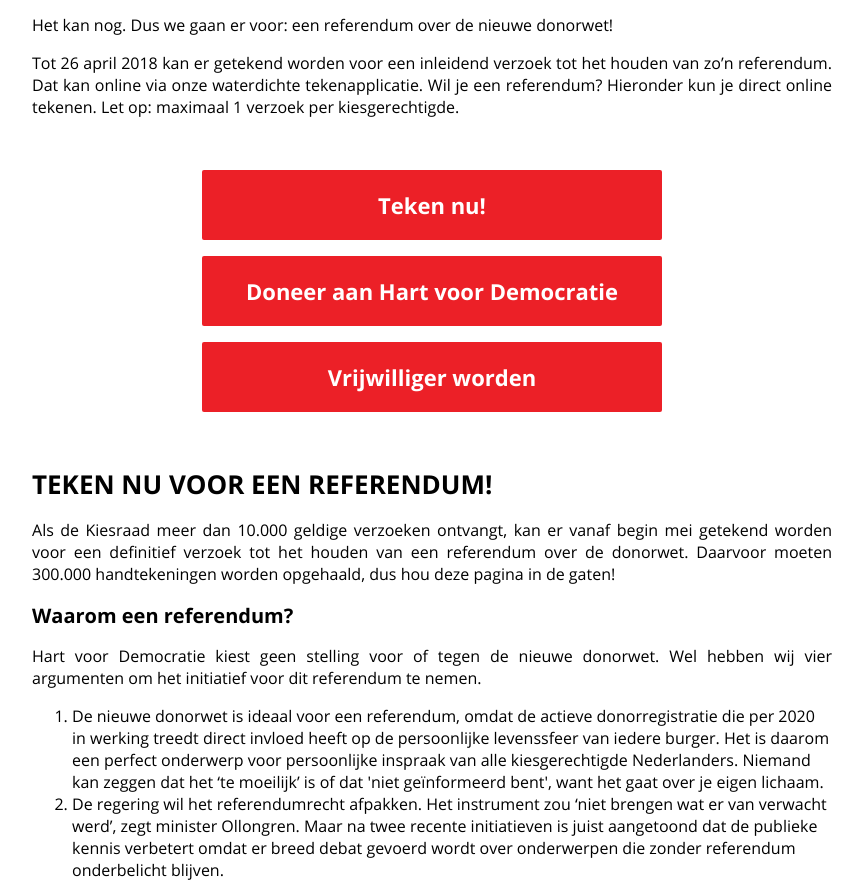
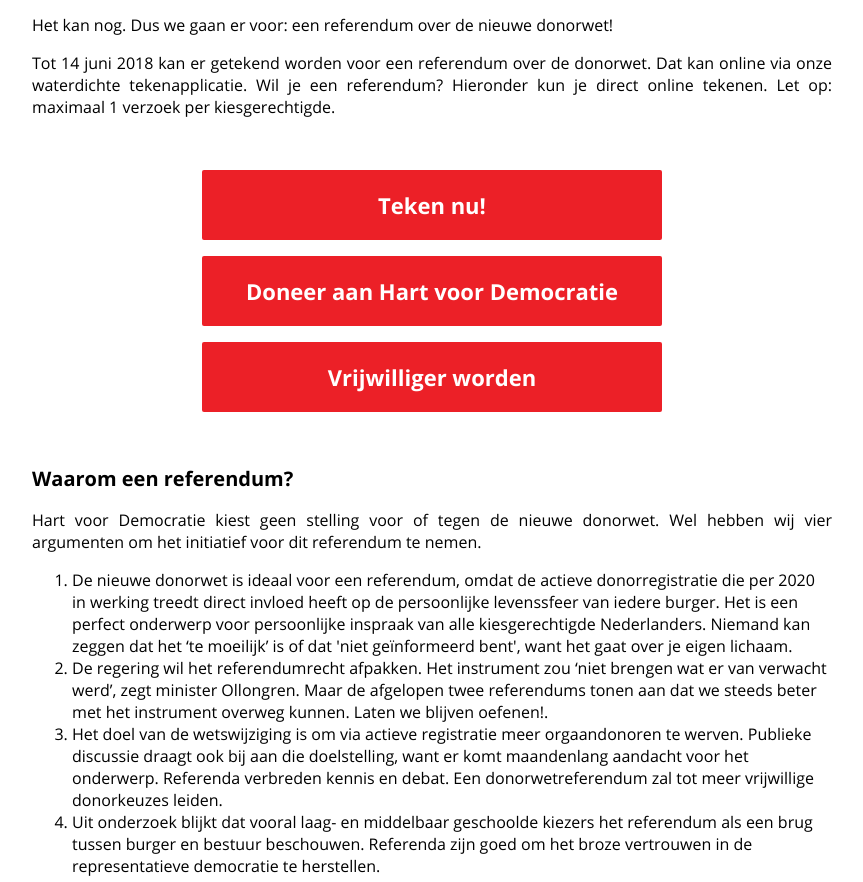
Before and after one commit to GeenPeil/hartvoordemocratie.nl, a plain HTML site: page index.html in a window 1280 px wide. Shown: the part 533-1415 px from the top of the page, without its empty margins (208-1071 px from the left). Drawn offline with Linux system fonts and the light colour scheme.

Commit message:
Update index.html
Teksten aangepast voor Ronde 2, argumenten ingekort.

```diff
--- a/index.html
+++ b/index.html
@@ -36,21 +36,20 @@
 
 		<h1>TEKEN NU VOOR EEN REFERENDUM OVER DE DONORWET</h1>
 		<p>Het kan nog. Dus we gaan er voor: een referendum over de nieuwe donorwet!</p>
-		<p>Tot 26 april 2018 kan er getekend worden voor een inleidend verzoek tot het houden van zo’n referendum. Dat kan online via onze waterdichte tekenapplicatie. Wil je een referendum? Hieronder kun je direct online tekenen. Let op: maximaal 1 verzoek per kiesgerechtigde.</p>
+		<p>Tot 14 juni 2018 kan er getekend worden voor een referendum over de donorwet. Dat kan online via onze waterdichte tekenapplicatie. Wil je een referendum? Hieronder kun je direct online tekenen. Let op: maximaal 1 verzoek per kiesgerechtigde.</p>
 		<div class="center space">
 			<p><a href="https://referendum.nl/#/voorwaarden" class="btn">Teken nu!</a></p>
 			<p><a href="/doneer.html" class="btn">Doneer aan Hart voor Democratie</a></p>
 			<p><a href="https://actie.hartvoordemocratie.nl" class="btn">Vrijwilliger worden</a></p>
 		</div>
-		<h1>TEKEN NU VOOR EEN REFERENDUM!</h1>
-		<p>Als de Kiesraad meer dan 10.000 geldige verzoeken ontvangt, kan er vanaf begin mei getekend worden voor een deﬁnitief verzoek tot het houden van een referendum over de donorwet. Daarvoor moeten 300.000 handtekeningen worden opgehaald, dus hou deze pagina in de gaten!</p>
+
 		<h2>Waarom een referendum?</h2>
 		<p>Hart voor Democratie kiest geen stelling voor of tegen de nieuwe donorwet. Wel hebben wij vier argumenten om het initiatief voor dit referendum te nemen.</p>
 		<ol>
-			<li>De nieuwe donorwet is ideaal voor een referendum, omdat de actieve donorregistratie die per 2020 in werking treedt direct invloed heeft op de persoonlijke levenssfeer van iedere burger. Het is daarom een perfect onderwerp voor persoonlijke inspraak van alle kiesgerechtigde Nederlanders. Niemand kan zeggen dat het ‘te moeilijk’ is of dat 'niet geïnformeerd bent', want het gaat over je eigen lichaam.</li>
-			<li>De regering wil het referendumrecht afpakken. Het instrument zou ‘niet brengen wat er van verwacht werd’, zegt minister Ollongren. Maar na twee recente initiatieven is juist aangetoond dat de publieke kennis verbetert omdat er breed debat gevoerd wordt over onderwerpen die zonder referendum onderbelicht blijven.</li>
-			<li>Het doel van de wetswijziging is om via actieve registratie meer orgaandonoren te werven. Publieke discussie draagt ook bij aan die doelstelling. Referenda verbreden kennis en debat. Behalve discussie over deze ethische en grondwettelijke kwesties, zal een donorwetreferendum ook het bewijs leveren dat meer debat tot meer vrijwillige donorkeuzes leidt.</li>
-			<li>Uit onderzoek blijkt dat vooral laag- en middelbaar geschoolde kiezers het referendum als een brug tussen burger en bestuur beschouwen in een tijd waarin grote beslissingen te vaak, te hoog boven hun hoofd worden genomen. Referenda zijn goed voor het vertrouwen in de democratie en hebben daarom een versterkende, verbindende rol op de samenleving.</li>
+			<li>De nieuwe donorwet is ideaal voor een referendum, omdat de actieve donorregistratie die per 2020 in werking treedt direct invloed heeft op de persoonlijke levenssfeer van iedere burger. Het is een perfect onderwerp voor persoonlijke inspraak van alle kiesgerechtigde Nederlanders. Niemand kan zeggen dat het ‘te moeilijk’ is of dat 'niet geïnformeerd bent', want het gaat over je eigen lichaam.</li>
+			<li>De regering wil het referendumrecht afpakken. Het instrument zou ‘niet brengen wat er van verwacht werd’, zegt minister Ollongren. Maar de afgelopen twee referendums tonen aan dat we steeds beter met het instrument overweg kunnen. Laten we blijven oefenen!.</li>
+			<li>Het doel van de wetswijziging is om via actieve registratie meer orgaandonoren te werven. Publieke discussie draagt ook bij aan die doelstelling, want er komt maandenlang aandacht voor het onderwerp. Referenda verbreden kennis en debat. Een donorwetreferendum zal tot meer vrijwillige donorkeuzes leiden.</li>
+			<li>Uit onderzoek blijkt dat vooral laag- en middelbaar geschoolde kiezers het referendum als een brug tussen burger en bestuur beschouwen. Referenda zijn goed om het broze vertrouwen in de representatieve democratie te herstellen.</li>
 		</ol>
 		<div id="cupidonor"><img src="src/cupidonor.jpg" alt="Teken nu voor een referendum over de Donorwet!" /></div>
 
```
